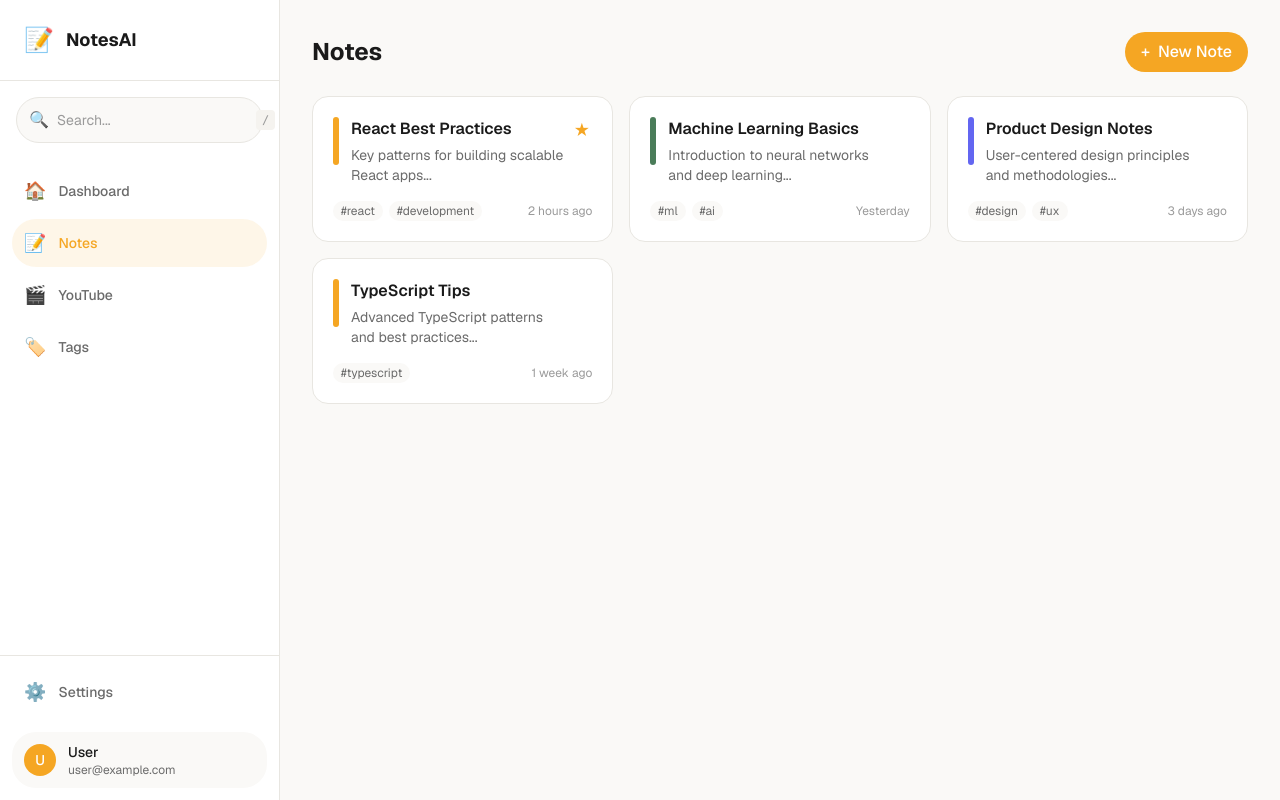
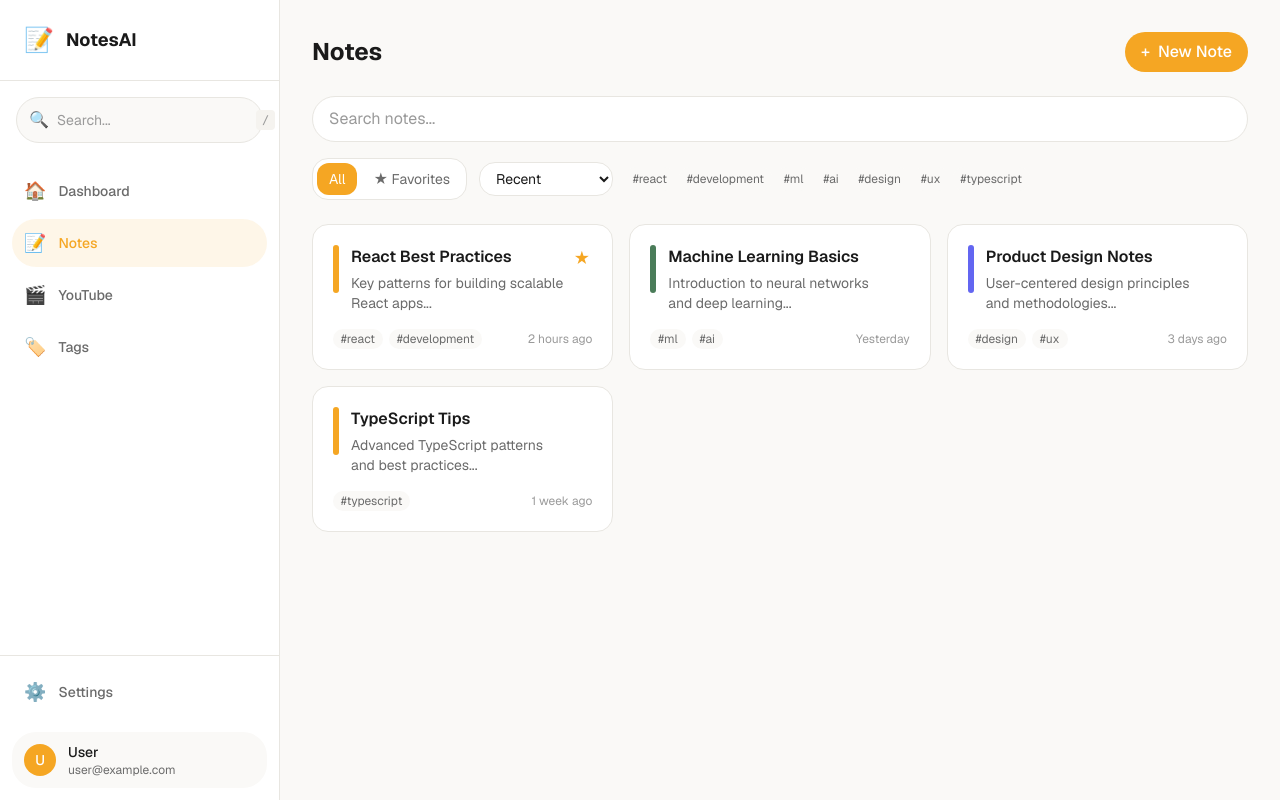
Before and after one commit to acousticclown/yt-transcript, a Next.js app in the folder apps/web/: page /notes in a window 1280 px wide. Built offline with nearby package versions, Linux system fonts and the light colour scheme.

Commit message:
feat: Phase 4 - Tags management, search/filter for notes, sort options

```diff
--- a/apps/web/app/(app)/notes/page.tsx
+++ b/apps/web/app/(app)/notes/page.tsx
@@ -1,7 +1,7 @@
 "use client";
 
 import Link from "next/link";
-import { useState } from "react";
+import { useState, useMemo } from "react";
 import { motion } from "framer-motion";
 import { NoteList, Note } from "../../../components/notes";
 
@@ -13,8 +13,15 @@ const initialNotes: Note[] = [
   { id: "4", title: "TypeScript Tips", preview: "Advanced TypeScript patterns and best practices...", color: "#F5A623", tags: ["typescript"], date: "1 week ago" },
 ];
 
+type SortOption = "recent" | "title" | "favorites";
+type FilterOption = "all" | "favorites";
+
 export default function NotesPage() {
   const [notes, setNotes] = useState<Note[]>(initialNotes);
+  const [search, setSearch] = useState("");
+  const [sort, setSort] = useState<SortOption>("recent");
+  const [filter, setFilter] = useState<FilterOption>("all");
+  const [selectedTag, setSelectedTag] = useState<string | null>(null);
 
   const handleDelete = (id: string) => {
     setNotes(notes.filter((n) => n.id !== id));
@@ -23,6 +30,48 @@ export default function NotesPage() {
   const handleToggleFavorite = (id: string) => {
     setNotes(notes.map((n) => (n.id === id ? { ...n, isFavorite: !n.isFavorite } : n)));
   };
+
+  // Get all unique tags
+  const allTags = useMemo(() => {
+    const tags = new Set<string>();
+    notes.forEach((n) => n.tags.forEach((t) => tags.add(t)));
+    return Array.from(tags);
+  }, [notes]);
+
+  // Filter and sort notes
+  const filteredNotes = useMemo(() => {
+    let result = [...notes];
+
+    // Search filter
+    if (search) {
+      const q = search.toLowerCase();
+      result = result.filter(
+        (n) =>
+          n.title.toLowerCase().includes(q) ||
+          n.preview.toLowerCase().includes(q) ||
+          n.tags.some((t) => t.toLowerCase().includes(q))
+      );
+    }
+
+    // Favorites filter
+    if (filter === "favorites") {
+      result = result.filter((n) => n.isFavorite);
+    }
+
+    // Tag filter
+    if (selectedTag) {
+      result = result.filter((n) => n.tags.includes(selectedTag));
+    }
+
+    // Sort
+    if (sort === "title") {
+      result.sort((a, b) => a.title.localeCompare(b.title));
+    } else if (sort === "favorites") {
+      result.sort((a, b) => (b.isFavorite ? 1 : 0) - (a.isFavorite ? 1 : 0));
+    }
+
+    return result;
+  }, [notes, search, sort, filter, selectedTag]);
 
   return (
     <div className="p-4 sm:p-6 lg:p-8 max-w-6xl mx-auto">
@@ -42,12 +91,86 @@ export default function NotesPage() {
         </Link>
       </motion.div>
 
+      {/* Search & Filters */}
+      <motion.div
+        initial={{ opacity: 0, y: 10 }}
+        animate={{ opacity: 1, y: 0 }}
+        transition={{ delay: 0.05 }}
+        className="mb-6 space-y-4"
+      >
+        {/* Search */}
+        <input
+          type="text"
+          value={search}
+          onChange={(e) => setSearch(e.target.value)}
+          placeholder="Search notes..."
+          className="w-full px-4 py-2.5 bg-[var(--color-surface)] border border-[var(--color-border)] rounded-xl text-[var(--color-text)] placeholder:text-[var(--color-text-subtle)] focus:outline-none focus:ring-2 focus:ring-[var(--color-primary)]"
+        />
+
+        {/* Filter Bar */}
+        <div className="flex flex-wrap items-center gap-3">
+          {/* Filter tabs */}
+          <div className="flex gap-1 bg-[var(--color-surface)] rounded-lg p-1 border border-[var(--color-border)]">
+            <button
+              onClick={() => setFilter("all")}
+              className={`px-3 py-1.5 text-sm rounded-md transition-colors ${
+                filter === "all"
+                  ? "bg-[var(--color-primary)] text-white"
+                  : "text-[var(--color-text-muted)] hover:text-[var(--color-text)]"
+              }`}
+            >
+              All
+            </button>
+            <button
+              onClick={() => setFilter("favorites")}
+              className={`px-3 py-1.5 text-sm rounded-md transition-colors ${
+                filter === "favorites"
+                  ? "bg-[var(--color-primary)] text-white"
+                  : "text-[var(--color-text-muted)] hover:text-[var(--color-text)]"
+              }`}
+            >
+              ★ Favorites
+            </button>
+          </div>
+
+          {/* Sort */}
+          <select
+            value={sort}
+            onChange={(e) => setSort(e.target.value as SortOption)}
+            className="px-3 py-1.5 text-sm bg-[var(--color-surface)] border border-[var(--color-border)] rounded-lg text-[var(--color-text)] focus:outline-none"
+          >
+            <option value="recent">Recent</option>
+            <option value="title">Title A-Z</option>
+            <option value="favorites">Favorites first</option>
+          </select>
+
+          {/* Tag filter */}
+          {allTags.length > 0 && (
+            <div className="flex gap-1 flex-wrap">
+              {allTags.map((tag) => (
+                <button
+                  key={tag}
+                  onClick={() => setSelectedTag(selectedTag === tag ? null : tag)}
+                  className={`px-2 py-1 text-xs rounded-full transition-colors ${
+                    selectedTag === tag
+                      ? "bg-[var(--color-primary)] text-white"
+                      : "bg-[var(--color-bg)] text-[var(--color-text-muted)] hover:text-[var(--color-text)]"
+                  }`}
+                >
+                  #{tag}
+                </button>
+              ))}
+            </div>
+          )}
+        </div>
+      </motion.div>
+
       {/* Notes Grid */}
       <NoteList
-        notes={notes}
+        notes={filteredNotes}
         onDelete={handleDelete}
         onToggleFavorite={handleToggleFavorite}
-        emptyMessage="No notes yet. Create your first note!"
+        emptyMessage={search || selectedTag ? "No notes match your filters" : "No notes yet. Create your first note!"}
       />
     </div>
   );
--- a/apps/web/app/(app)/tags/page.tsx
+++ b/apps/web/app/(app)/tags/page.tsx
@@ -1,39 +1,146 @@
 "use client";
 
-import { motion } from "framer-motion";
+import { useState } from "react";
+import { motion, AnimatePresence } from "framer-motion";
 
-const mockTags = [
-  { name: "react", color: "#F5A623", count: 5 },
-  { name: "typescript", color: "#3178C6", count: 3 },
-  { name: "ai", color: "#10B981", count: 4 },
-  { name: "design", color: "#8B5CF6", count: 2 },
-  { name: "development", color: "#EF4444", count: 6 },
-  { name: "ml", color: "#06B6D4", count: 2 },
+type Tag = {
+  id: string;
+  name: string;
+  color: string;
+  count: number;
+};
+
+const COLORS = [
+  "#F5A623", "#3178C6", "#10B981", "#8B5CF6",
+  "#EF4444", "#06B6D4", "#F59E0B", "#EC4899"
+];
+
+const initialTags: Tag[] = [
+  { id: "1", name: "react", color: "#F5A623", count: 5 },
+  { id: "2", name: "typescript", color: "#3178C6", count: 3 },
+  { id: "3", name: "ai", color: "#10B981", count: 4 },
+  { id: "4", name: "design", color: "#8B5CF6", count: 2 },
+  { id: "5", name: "development", color: "#EF4444", count: 6 },
+  { id: "6", name: "ml", color: "#06B6D4", count: 2 },
 ];
 
 export default function TagsPage() {
+  const [tags, setTags] = useState<Tag[]>(initialTags);
+  const [showNewTag, setShowNewTag] = useState(false);
+  const [newTagName, setNewTagName] = useState("");
+  const [newTagColor, setNewTagColor] = useState(COLORS[0]);
+  const [filter, setFilter] = useState("");
+
+  const handleCreateTag = () => {
+    if (!newTagName.trim()) return;
+    const newTag: Tag = {
+      id: crypto.randomUUID(),
+      name: newTagName.trim().toLowerCase(),
+      color: newTagColor,
+      count: 0,
+    };
+    setTags([...tags, newTag]);
+    setNewTagName("");
+    setShowNewTag(false);
+  };
+
+  const handleDeleteTag = (id: string) => {
+    setTags(tags.filter((t) => t.id !== id));
+  };
+
+  const filteredTags = tags.filter((t) =>
+    t.name.toLowerCase().includes(filter.toLowerCase())
+  );
+
   return (
     <div className="p-4 sm:p-6 lg:p-8 max-w-4xl mx-auto">
-      <motion.div
-        initial={{ opacity: 0, y: 10 }}
-        animate={{ opacity: 1, y: 0 }}
-      >
+      <motion.div initial={{ opacity: 0, y: 10 }} animate={{ opacity: 1, y: 0 }}>
+        {/* Header */}
         <div className="flex items-center justify-between mb-6">
           <h1 className="text-2xl font-bold text-[var(--color-text)]">Tags</h1>
-          <button className="px-4 py-2 bg-[var(--color-primary)] text-white rounded-xl font-medium hover:bg-[var(--color-primary-dark)] transition-colors text-sm">
+          <button
+            onClick={() => setShowNewTag(true)}
+            className="px-4 py-2 bg-[var(--color-primary)] text-white rounded-xl font-medium hover:bg-[var(--color-primary-dark)] transition-colors text-sm"
+          >
             + New Tag
           </button>
         </div>
 
+        {/* Search */}
+        <div className="mb-6">
+          <input
+            type="text"
+            value={filter}
+            onChange={(e) => setFilter(e.target.value)}
+            placeholder="Filter tags..."
+            className="w-full px-4 py-2.5 bg-[var(--color-surface)] border border-[var(--color-border)] rounded-xl text-[var(--color-text)] placeholder:text-[var(--color-text-subtle)] focus:outline-none focus:ring-2 focus:ring-[var(--color-primary)]"
+          />
+        </div>
+
+        {/* New Tag Form */}
+        <AnimatePresence>
+          {showNewTag && (
+            <motion.div
+              initial={{ opacity: 0, height: 0 }}
+              animate={{ opacity: 1, height: "auto" }}
+              exit={{ opacity: 0, height: 0 }}
+              className="mb-6 bg-[var(--color-surface)] rounded-2xl border border-[var(--color-border)] p-4 overflow-hidden"
+            >
+              <h3 className="font-medium text-[var(--color-text)] mb-4">Create New Tag</h3>
+              <div className="flex flex-col sm:flex-row gap-4">
+                <input
+                  type="text"
+                  value={newTagName}
+                  onChange={(e) => setNewTagName(e.target.value)}
+                  placeholder="Tag name"
+                  autoFocus
+                  className="flex-1 px-3 py-2 bg-[var(--color-bg)] border border-[var(--color-border)] rounded-lg text-[var(--color-text)] focus:outline-none focus:ring-2 focus:ring-[var(--color-primary)]"
+                />
+                <div className="flex gap-2">
+                  {COLORS.map((color) => (
+                    <button
+                      key={color}
+                      onClick={() => setNewTagColor(color)}
+                      className={`w-8 h-8 rounded-full transition-transform ${
+                        newTagColor === color ? "ring-2 ring-offset-2 ring-[var(--color-primary)] scale-110" : ""
+                      }`}
+                      style={{ backgroundColor: color }}
+                    />
+                  ))}
+                </div>
+              </div>
+              <div className="flex gap-2 mt-4">
+                <button
+                  onClick={handleCreateTag}
+                  className="px-4 py-2 bg-[var(--color-primary)] text-white rounded-lg font-medium hover:bg-[var(--color-primary-dark)] transition-colors text-sm"
+                >
+                  Create
+                </button>
+                <button
+                  onClick={() => setShowNewTag(false)}
+                  className="px-4 py-2 text-[var(--color-text-muted)] hover:text-[var(--color-text)] transition-colors text-sm"
+                >
+                  Cancel
+                </button>
+              </div>
+            </motion.div>
+          )}
+        </AnimatePresence>
+
+        {/* Tags Grid */}
         <div className="grid grid-cols-1 sm:grid-cols-2 lg:grid-cols-3 gap-4">
-          {mockTags.map((tag, index) => (
+          <AnimatePresence mode="popLayout">
+            {filteredTags.map((tag, index) => (
               <motion.div
-              key={tag.name}
+                key={tag.id}
+                layout
                 initial={{ opacity: 0, y: 10 }}
                 animate={{ opacity: 1, y: 0 }}
-              transition={{ delay: 0.05 * index }}
-              className="bg-[var(--color-surface)] rounded-2xl border border-[var(--color-border)] p-4 hover:border-[var(--color-border-strong)] transition-colors cursor-pointer"
+                exit={{ opacity: 0, scale: 0.9 }}
+                transition={{ delay: 0.03 * index }}
+                className="bg-[var(--color-surface)] rounded-2xl border border-[var(--color-border)] p-4 hover:border-[var(--color-border-strong)] transition-colors group"
               >
+                <div className="flex items-center justify-between">
                   <div className="flex items-center gap-3">
                     <div
                       className="w-4 h-4 rounded-full"
@@ -41,12 +148,26 @@ export default function TagsPage() {
                     />
                     <span className="font-medium text-[var(--color-text)]">#{tag.name}</span>
                   </div>
+                  <button
+                    onClick={() => handleDeleteTag(tag.id)}
+                    className="opacity-0 group-hover:opacity-100 p-1 text-[var(--color-text-subtle)] hover:text-red-500 transition-all"
+                  >
+                    🗑️
+                  </button>
+                </div>
                 <p className="mt-2 text-sm text-[var(--color-text-muted)]">
                   {tag.count} {tag.count === 1 ? "note" : "notes"}
                 </p>
               </motion.div>
             ))}
+          </AnimatePresence>
         </div>
+
+        {filteredTags.length === 0 && (
+          <div className="text-center py-12 text-[var(--color-text-muted)]">
+            {filter ? "No tags match your filter" : "No tags yet. Create your first tag!"}
+          </div>
+        )}
       </motion.div>
     </div>
   );
```
Lines whose indentation alone changed are shown as unchanged.
